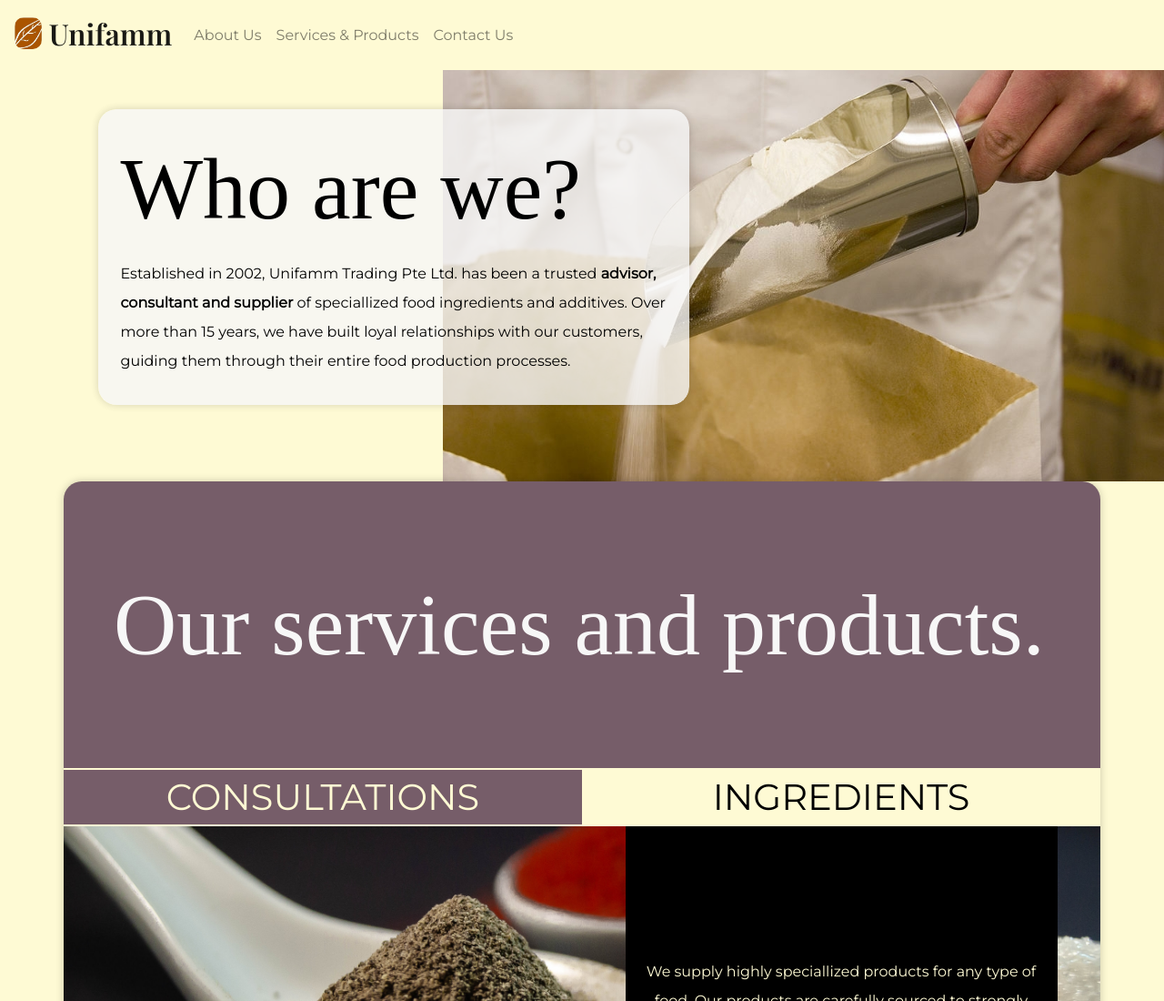
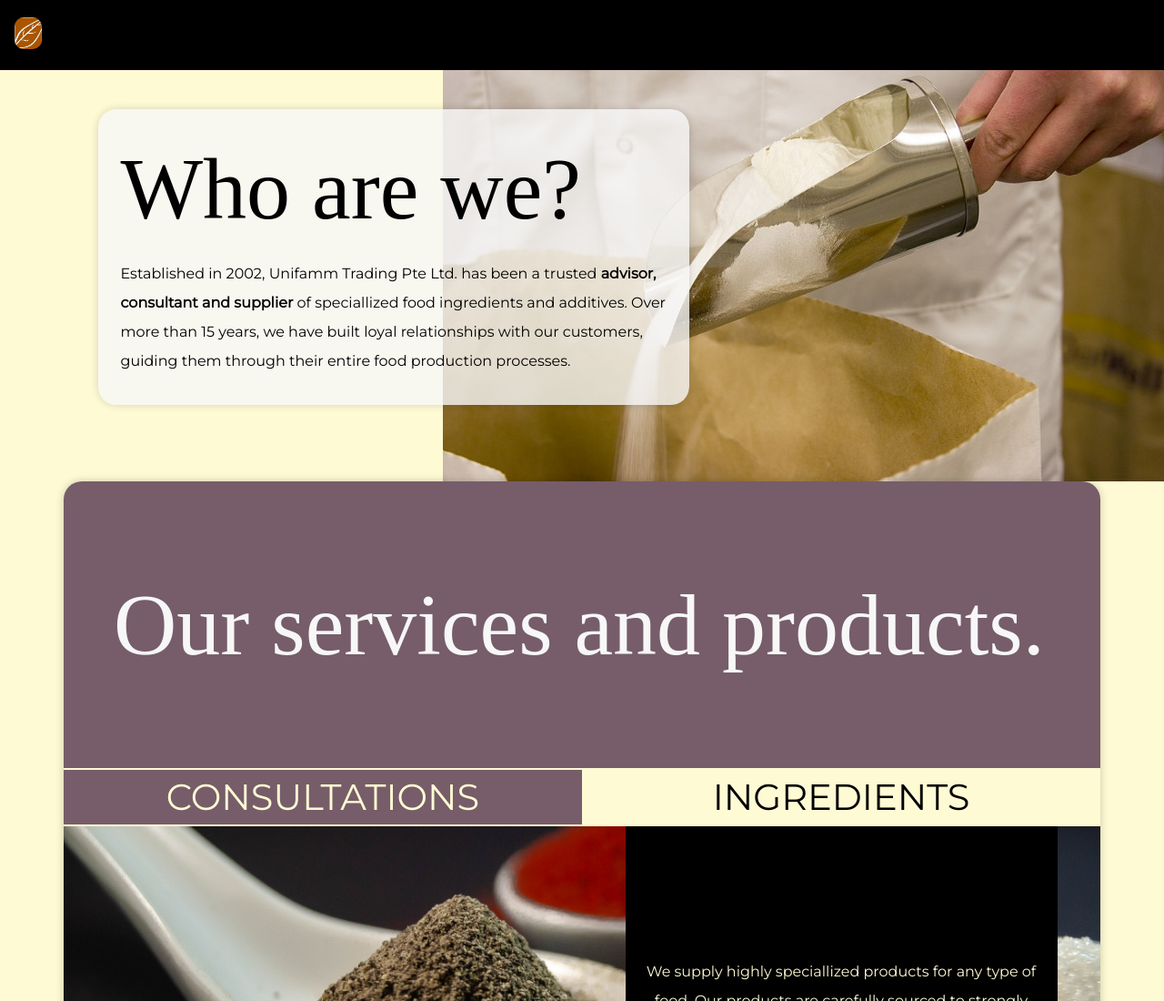
Before and after one commit to Gable-github/unifamm-website, a plain HTML site: page index.html in a window 1280 px wide. Shown: the top 1100 px of the page at 91% size. Drawn offline with nearby package versions, Linux system fonts and the light colour scheme; a web font is replaced by a local one.

Commit message:
Navbar background color changed to black

```diff
--- a/styles.css
+++ b/styles.css
@@ -15,7 +15,7 @@ p {
 }
 
 nav {
-  background-color: #fefad4;
+  background-color: black;
 }
 
 h1 {
```
